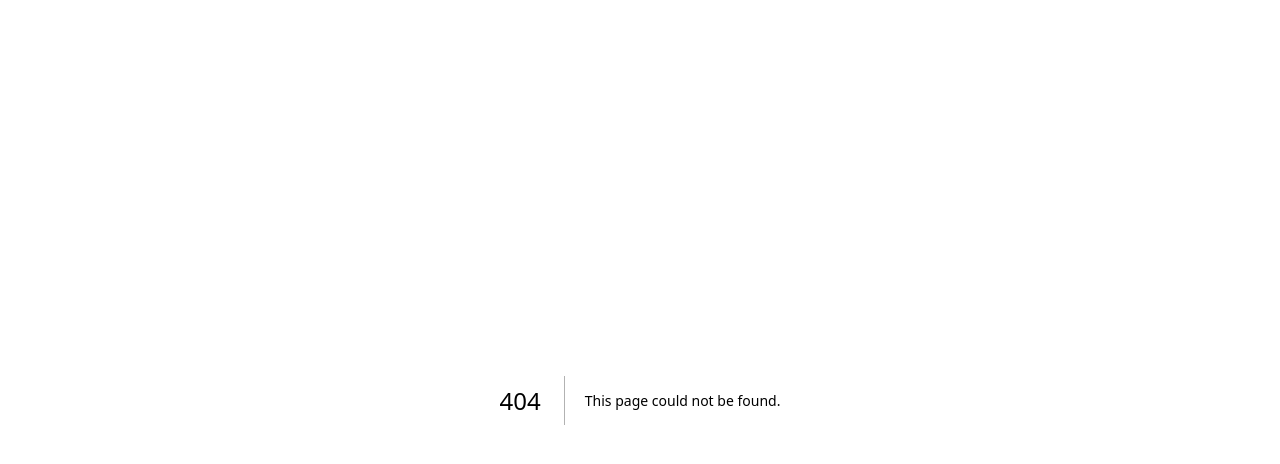
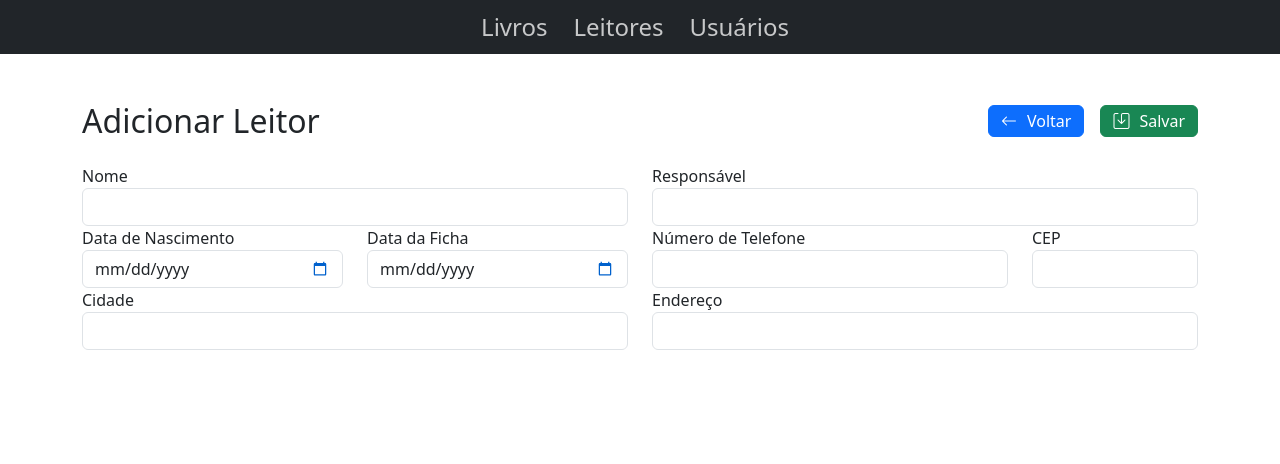
Before and after one commit to LucasTrentinn/pi-univesp, a Next.js app: page /leitores/adicionar in a window 1280 px wide. Before the commit this address had no page. Shown: the top 464 px of the page. Built offline with nearby package versions, Linux system fonts and the light colour scheme.

Commit message:
Leitores

```diff
--- /dev/null
+++ b/src/app/leitores/adicionar/page.js
@@ -0,0 +1,105 @@
+"use client";
+
+import "bootstrap/dist/css/bootstrap.min.css";
+import "bootstrap-icons/font/bootstrap-icons.css";
+import Navbar from "../../components/navbar.js";
+import Link from "next/link";
+
+export default function Home() {
+
+	return (
+		<div>
+			<Navbar />
+			<div className="container mt-5">
+				<div className="d-flex justify-content-between align-items-center mb-4">
+					<h2 className="mb-0">Adicionar Leitor</h2>
+
+					<div className="d-flex gap-3">
+						<Link href="/leitores" passHref>
+							<button
+								className="btn btn-primary"
+								title="Voltar"
+								style={{ height: "32px", display: "flex", alignItems: "center" }}
+							>
+								<i className="bi bi-arrow-left" style={{ marginRight: "10px" }}></i>
+								Voltar
+							</button>
+						</Link>
+
+						<button
+							className="btn btn-success"
+							title="Salvar"
+							style={{ height: "32px", display: "flex", alignItems: "center" }}
+						>
+							<i className="bi bi-save" style={{ marginRight: "10px" }}></i>
+							Salvar
+						</button>
+					</div>
+				</div>
+				<form>
+					<div className="row">
+						<div className="form-group col-md-6">
+							<label htmlFor="nome">Nome</label>
+							<input type="text" className="form-control" id="nome" />
+						</div>
+						<div className="form-group col-md-6">
+							<label htmlFor="responsavel">Responsável</label>
+							<input type="text" className="form-control" id="responsavel" />
+						</div>
+					</div>
+					<div className="row">
+						<div className="form-group col-md-3">
+							<label htmlFor="dataNascimento">Data de Nascimento</label>
+							<input type="date" className="form-control" id="dataNascimento" />
+						</div>
+						<div className="form-group col-md-3">
+							<label htmlFor="dataFicha">Data da Ficha</label>
+							<input type="date" className="form-control" id="dataFicha" />
+						</div>
+						<div className="form-group col-md-4">
+							<label htmlFor="telefone">Número de Telefone</label>
+							<input
+								type="text"
+								className="form-control"
+								id="telefone"
+								maxLength={15}
+								onInput={e => {
+									let v = e.target.value.replace(/\D/g, "");
+									if (v.length > 11) v = v.slice(0, 11);
+									if (v.length > 0) v = "(" + v;
+									if (v.length > 3) v = v.slice(0, 3) + ") " + v.slice(3);
+									if (v.length > 10) v = v.slice(0, 10) + "-" + v.slice(10);
+									e.target.value = v;
+								}}
+							/>
+						</div>
+						<div className="form-group col-md-2">
+							<label htmlFor="cep">CEP</label>
+							<input
+								type="text"
+								className="form-control"
+								id="cep"
+								maxLength={9}
+								onInput={e => {
+									let v = e.target.value.replace(/\D/g, "");
+									if (v.length > 5) v = v.slice(0, 5) + "-" + v.slice(5, 8);
+									e.target.value = v;
+								}}
+							/>
+						</div>
+					</div>
+					<div className="row">
+						<div className="form-group col-md-6">
+							<label htmlFor="cidade">Cidade</label>
+							<input type="text" className="form-control" id="cidade" />
+						</div>
+						<div className="form-group col-md-6">
+							<label htmlFor="endereco">Endereço</label>
+							<input type="text" className="form-control" id="endereco" />
+						</div>
+					</div>
+				</form>
+			</div>
+		</div>
+	);
+}
```
Also changed, not shown: src/app/leitores/editar/page.js (added, +105 -0 lines), src/app/leitores/page.js (added, +67 -0 lines), 2 other files (tests, documents, lock files or other folders).
